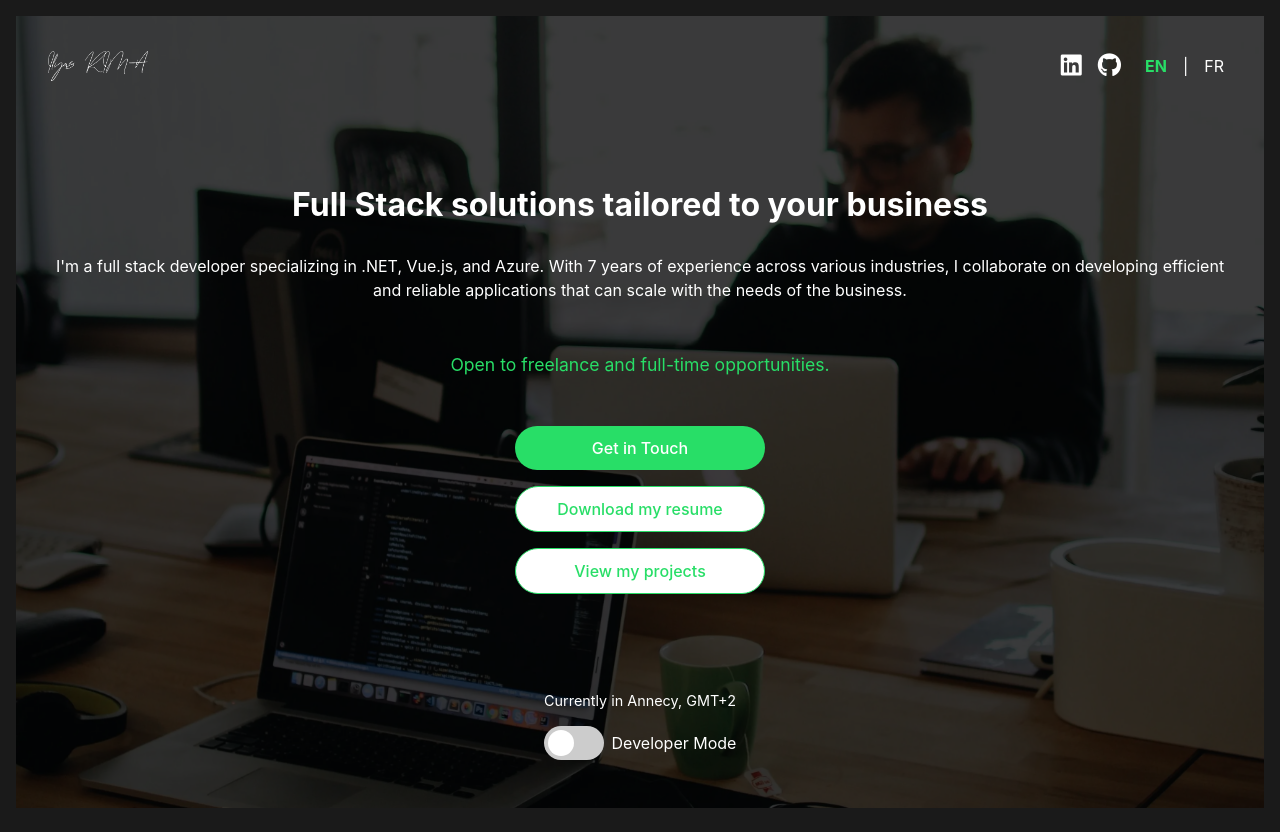
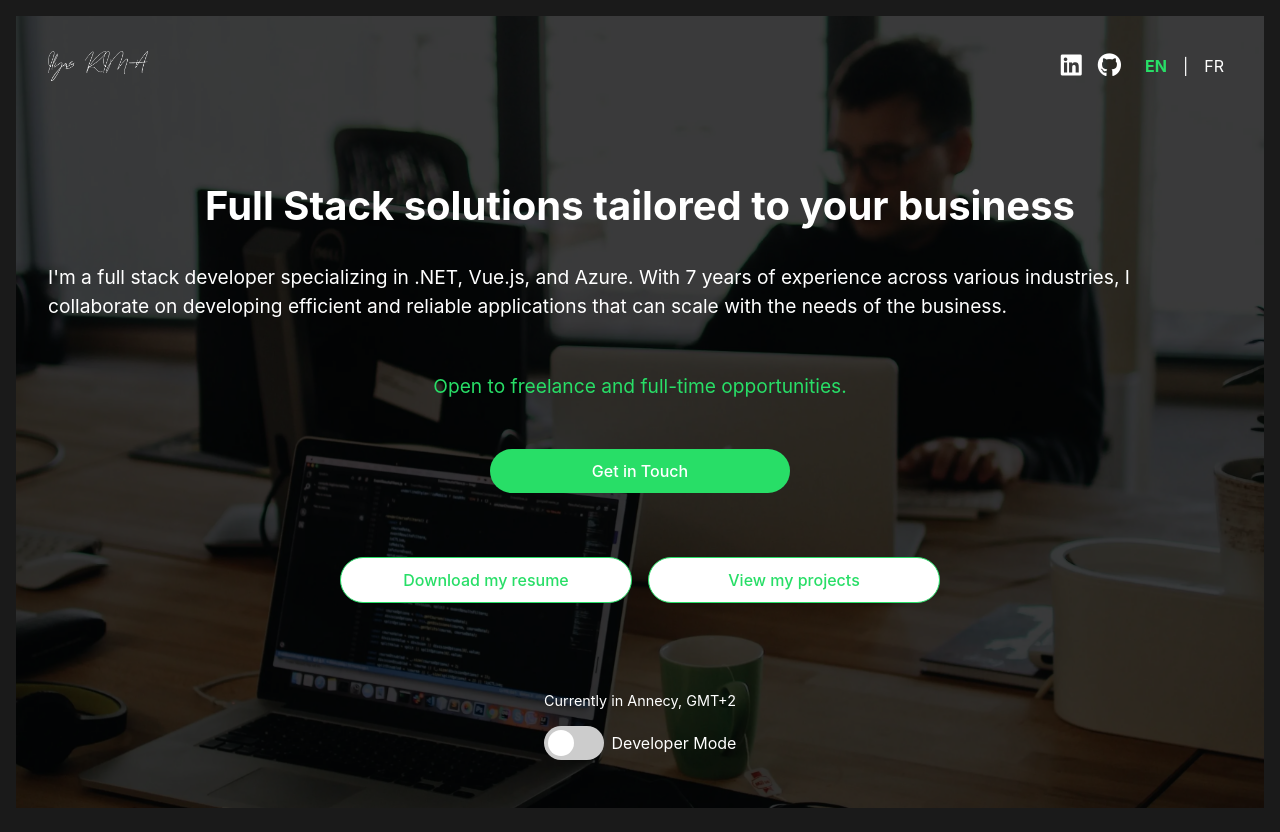
Before and after one commit to irilias/Portfolio, a Vue app: page / in a window 1280 px wide. Built offline with nearby package versions, Linux system fonts and the light colour scheme; no server answers.

Commit message:
responsiveness hell

```diff
--- a/src/styles/Home.scss
+++ b/src/styles/Home.scss
@@ -41,7 +41,7 @@
   }
   @media (max-width: 400px) {
     height: auto;
-    min-height: 100%;
+    // min-height: 100%;
   }
 }
 
@@ -111,12 +111,19 @@
   align-items: center;
   text-align: center;
 
+  @media (min-width: 768px) {
+    text-align: left;
+  }
+
   &__heading {
     font-size: 1.5rem;
     margin-bottom: .5rem;
     @media (min-width: 400px) {
       font-size: 2rem;
       margin-bottom: 1rem;
+    }
+    @media (min-width: 768px) {
+      font-size: 2.5rem;
     }
   }
 
@@ -134,6 +141,11 @@
     color: $primary-color;
     margin-bottom: 3rem;
   }
+  &__description, &__availability {
+    @media (min-width: 768px) {
+      font-size: 1.2rem;
+    }
+  }
 
   &__cta {
     display: flex;
@@ -141,7 +153,9 @@
     gap: 1rem;
     width: 100%;
     max-width: 250px;
-
+    @media (min-width: 768px) {
+      max-width: 600px;
+    }
     button {
       width: 100%;
       padding: 0.5rem;
@@ -158,12 +172,22 @@
     &-primary {
       background-color: $primary-color;
       color: white;
+      @media (min-width: 768px) {
+        max-width: 50%;
+        margin: 0 auto;
+      }
     }
 
     &-secondary {
       display: flex;
       flex-direction: column;
       gap: 1rem;
+
+      @media (min-width: 768px) {
+        flex-direction: row;
+        justify-content: space-between;
+        margin-top: 3rem;
+      }
 
       button {
         background-color: white;
@@ -178,7 +202,7 @@
         }
       }
     }
-      &-primary, &-secondary button {
+    &-primary, &-secondary button {
         @include transition-all;
         overflow: hidden;
         position: relative;
@@ -207,8 +231,20 @@
             transform: translateX(0);
           }
         }
-      }
     }
+  }
+}
+
+@media (max-width: 320px) {
+  .home {
+    min-height: auto;
+    height: auto;
+    overflow-y: auto;
+  }
+
+  .main {
+    padding-bottom: 2rem;
+  }
 }
 
 .footer {
```
